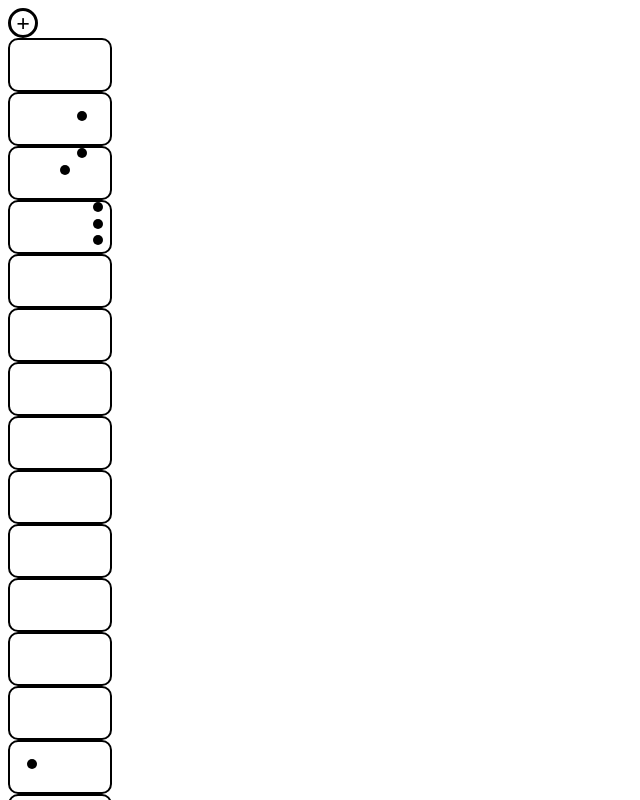
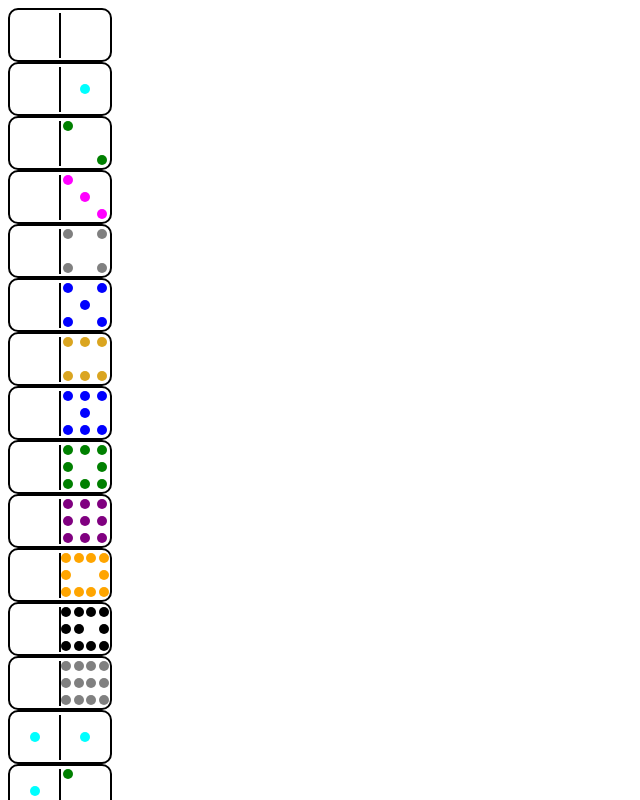
Before and after one commit to jckuhl/mexicantrain, a React (Create React App) app: page / in a window 1280 px wide. Shown: the top 800 px of the page, without its empty margins (0-640 px from the left). Built offline with nearby package versions, Linux system fonts and the light colour scheme.

Commit message:
rotation on domino

```diff
--- a/src/App.tsx
+++ b/src/App.tsx
@@ -2,12 +2,12 @@ import React from 'react';
 import Boneyard from './models/dominos/boneyard';
 import Bone from './components/Domino/Bone';
 import Plus from './components/Game/Plus';
+import Rotation from './components/Domino/Angle.enum';
 
 function App() {
     const pile = new Boneyard();
     return <div>
-        <Plus size="24px"/>
-        { pile.map((domino) => <Bone domino={domino}/>)}
+        { pile.map((domino) => <Bone domino={domino} />)}
     </div>
 }
 
--- a/src/components/Domino/Bone.tsx
+++ b/src/components/Domino/Bone.tsx
@@ -2,9 +2,10 @@ import React from 'react';
 import styled from 'styled-components';
 import Domino from '../../models/dominos/domino';
 import Pip from './Pip';
+import Rotation from './Angle.enum';
 
 type PipGridProps = { size: number }
-
+type DominoPieceProps = { angle?: Rotation }
 
 const DominoPiece = styled.div`
     border: 2px solid black;
@@ -12,6 +13,9 @@ const DominoPiece = styled.div`
     width: 100px;
     height: 50px;
     display: flex;
+    align-items: center;
+    background-color: white;
+    transform: ${(props: DominoPieceProps) => props.angle ? 'rotate(' + props.angle + ')' : 'none'};
 `;
 
 const PipGrid = styled.div`
@@ -26,32 +30,39 @@ const PipGrid = styled.div`
 const Spacer = styled.div`
     width: 10px;
     height: 10px;
-    margin: -1px -1px;
-    padding: -1px -1px;
 `;
 
-export default function Bone({ domino } : {domino: Domino}) {
-    const pipArray: { [key: number]: number[]} = {
-        0: [],
-        1: [4],
-        2: [1, 3],
-        3: [2, 5, 8],
-        4: [],
-        5: [],
-        6: [],
-        7: [],
-        8: [],
-        9: [],
-        10: [],
-        11: [],
-        12: [],
+const Divider = styled.div`
+    height: 45px;
+    border: none;
+    border-right: 2px solid black;
+    margin: -1px;
+    vertical-align: middle;
+`;
+
+export default function Bone({ domino, angle } : {domino: Domino, angle?: Rotation}) {
+    type PipInfo = { pips: number[], color?: string }
+    const pipArray: { [key: number]: PipInfo} = {
+        0: { pips: [] },
+        1: { pips: [4], color: 'cyan'},
+        2: { pips: [0, 8], color: 'green'},
+        3: { pips: [0, 4, 8], color: 'magenta' },
+        4: { pips: [0,2,6,8], color: 'grey' },
+        5: { pips: [0,2,4,6,8], color: 'blue' },
+        6: { pips: [0,1,2,6,7,8], color: 'goldenrod' },
+        7: { pips: [0,1,2,4,6,7,8], color: 'blue' },
+        8: { pips: [0,1,2,3,5,6,7,8], color: 'green' },
+        9: { pips: [0,1,2,3,4,5,6,7,8], color: 'purple' },
+        10: { pips: [0,1,2,3,4,7,8,9,10,11], color: 'orange' },
+        11: { pips: [0,1,2,3,4,5,7,8,9,10,11], color: 'black' },
+        12: { pips: [0,1,2,3,4,5,6,7,8,9,10,11], color: 'grey' },
     }
 
     function populatePips(dominoValue:number): JSX.Element[] {
         const pips: JSX.Element[] = [];
         for(let i = 0; i < (dominoValue > 9 ? 12 : 9); i++) {
-            if(pipArray[dominoValue].includes(i)) {
-                pips.push(<Pip key={i}/>)
+            if(pipArray[dominoValue].pips.includes(i)) {
+                pips.push(<Pip key={i} color={pipArray[dominoValue].color}/>)
             } else {
                 pips.push(<Spacer key={i}/>)
             }
@@ -62,10 +73,11 @@ export default function Bone({ domino } : {domino: Domino}) {
     const leftPips = populatePips(domino.left);
     const rightPips = populatePips(domino.right);
 
-    return <DominoPiece>
+    return <DominoPiece angle={angle}>
         <PipGrid size={domino.left}>
             {leftPips}
         </PipGrid>
+        <Divider/>
         <PipGrid size={domino.right}>
             {rightPips}
         </PipGrid>
--- a/src/components/Domino/Pip.tsx
+++ b/src/components/Domino/Pip.tsx
@@ -8,5 +8,5 @@ export default styled.div`
     height: ${(props:PipProps) => props.size ? props.size : '10px'};
     border: none;
     border-radius: 50%;
-    content: '';
+    margin: auto;
 `;
--- a/src/models/dominos/bonepile.ts
+++ b/src/models/dominos/bonepile.ts
@@ -2,6 +2,10 @@ import Domino from './domino';
 
 export default abstract class Bonepile {
     protected bones: Domino[] = [];
+
+    public get size(): number {
+        return this.bones.length;
+    }
 
     public remove(domino:Domino): Domino[] {
         const index = this.bones.findIndex(bone => bone.equals(domino));
--- a/src/models/dominos/boneyard.ts
+++ b/src/models/dominos/boneyard.ts
@@ -7,8 +7,9 @@ export default class Boneyard extends Bonepile {
 
     constructor() {
         super();
+        //TODO: This allows for duplicate bones
         for(let i = 0; i < 13; i++) {
-            for(let j = 0; j < 13; j++) {
+            for(let j = i; j < 13; j++) {
                 const domino = new Domino(i,j);
                 this.bones.push(domino);
             }
--- a/src/models/dominos/domino.ts
+++ b/src/models/dominos/domino.ts
@@ -1,7 +1,6 @@
 export default class Domino {
     public static readonly DOUBLE_BLANK_SCORE = 50;
     public score: number;
-
 
     public get isDouble(): boolean {
         return this.left === this.right;
@@ -10,8 +9,7 @@ export default class Domino {
     constructor(public left: number, public right: number) {
         if(this.isDouble && this.left === 0) {
             this.score = Domino.DOUBLE_BLANK_SCORE;
-        }
-        else {
+        } else {
             this.score = this.left + this.right;
         }
     }
--- a/src/models/dominos/hand.ts
+++ b/src/models/dominos/hand.ts
@@ -6,10 +6,6 @@ export default class Hand extends Bonepile {
         let sum = 0;
         this.bones.forEach(bone => sum += bone.score)
         return sum;
-    }
-
-    public get size(): number {
-        return this.bones.length;
     }
 
     constructor(bones: Domino[]) {
```
Also changed, not shown: src/components/Domino/Angle.enum.ts (added, +13 -0 lines), src/models/player/player.ts (added, +14 -0 lines), src/models/player/player.js (deleted).
